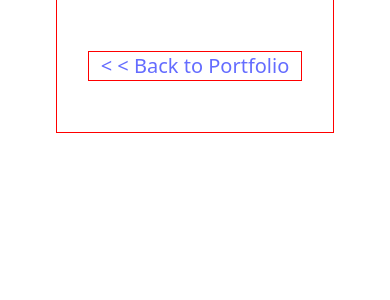
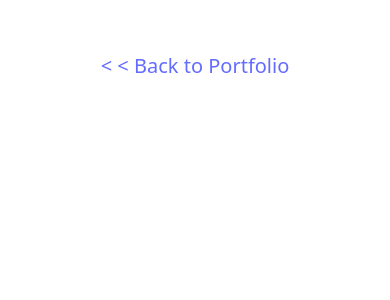
Before and after one commit to Jpayne07/ngram_analysis, a React (Vite) app in the folder client/: page / in a window 390 px wide. Shown: the top 300 px of the page. Built offline with nearby package versions, Linux system fonts and the light colour scheme.

Commit message:
fix mobile styling

```diff
--- a/client/src/Pages/Home.jsx
+++ b/client/src/Pages/Home.jsx
@@ -55,9 +55,9 @@ const handleFileUpload = (e)=>{
 
 
   return (
-    <div id ="form_container">
+    <div id ="form_container" className="max-w-md mx-auto w-full px-4 flex flex-wrap gap-4 justify-center">
 
-      <div className="p-20">
+      <div className="p-10">
       <h1>nGram Input</h1>
       <form onSubmit={handleFileUpload}>
         <label style={{padding:"10px", justifyContent:"left", textAlign:"left"}}>Enter Word Count</label>
@@ -85,7 +85,7 @@ const handleFileUpload = (e)=>{
 
       </form>
       </div>
-      <div id = "tooltip" className="bg-gray-300 rounded-lg border-3 border-blue-300 opacity-75 p-10 max-w-md text-left  ">
+      <div id = "tooltip" className="bg-gray-300 rounded-lg border-3 border-blue-300 opacity-75 p-10 max-w-md text-left w-full max-w-xl mx-auto px-4">
         <p><strong>Description: </strong>This is a word analyzer tool directed toward SEO professionals.</p>
         <p><strong>Considerations: </strong>Please ensure the file is a CSV and that the columns have no empty values. Simply upload your file and enter 1-5 to get back a list of phrases from your keywords exactly matching that length you enter.</p>
         <p><strong>Useful for things like:</strong> Determining the most common phrases in a batch of keywords</p>
--- a/client/src/components/Nav.jsx
+++ b/client/src/components/Nav.jsx
@@ -2,7 +2,7 @@ import React from 'react'
 
 function Nav() {
   return (
-    <nav className='navbar font-body font-semibold text-xl bg-gray text-white'>
+    <nav className='navbar font-body font-semibold text-xl bg-gray text-white '>
         <a href='https://jpayne07.github.io/'><p className='px-3 md:px-5'>&lt; &lt; Back to Portfolio</p></a>
       </nav>
   )
--- a/client/src/index.css
+++ b/client/src/index.css
@@ -26,7 +26,6 @@ a:hover {
 body {
   margin: 0;
   padding: 0;
-  width: 100%;
   overflow-x: hidden;
   display: flex;
   flex-direction: column;
@@ -37,9 +36,7 @@ h1 {
   font-size: 3.2em;
   line-height: 1.1;
 }
-* {
-  outline: 1px solid red;
-}
+
 button {
   border-radius: 8px;
   border: 1px solid transparent;
```
